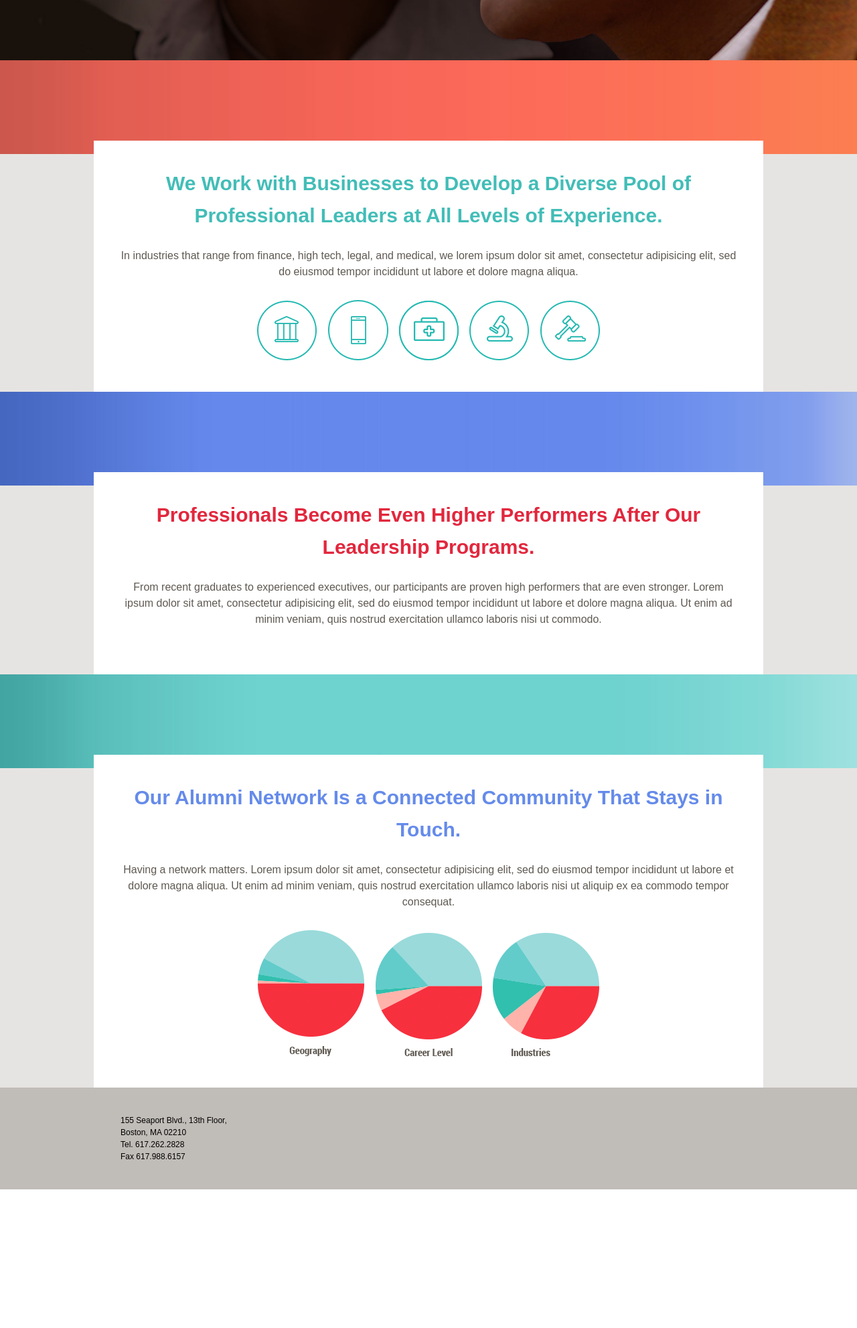
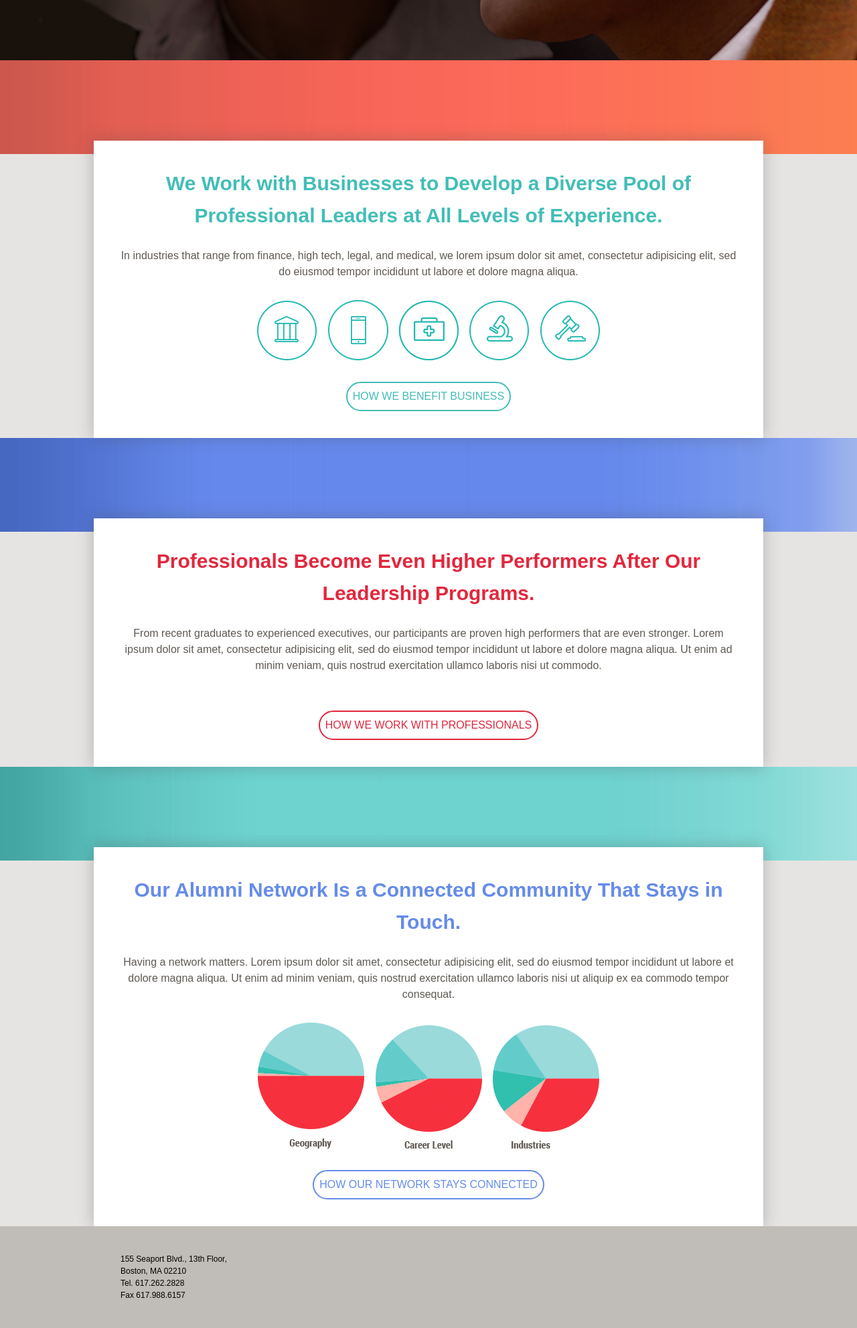
Before and after one commit to Inkriti-Digital/ThePartnership, a PHP site: page / in a window 1280 px wide. Shown: the part 518-2501 px from the top of the page at 67% size. Before the commit the page ends 2294 px from the top, so only its background shows below. Run offline with PHP 8.4, Linux system fonts and the light colour scheme; some libraries are stand-ins or nearby versions.

Commit message:
detail elements added, responsive blocks in place

```diff
--- a/css/styles.css
+++ b/css/styles.css
@@ -1761,6 +1761,7 @@ td {
   padding: 40px;
   text-align: center;
   background-color: white;
+  box-shadow: 0px 0px 22px 1px rgba(74, 74, 74, 0.3);
 }
 .inner-container .biz-block h2 {
   text-align: center;
@@ -1784,17 +1785,44 @@ td {
 
 .biz-ico {
   margin: 10px 6px;
+}
+
+.section-cta {
+  margin-top: 25px;
+  display: inline-block;
+  border-radius: 27px 27px 27px 27px;
+  -moz-border-radius: 27px 27px 27px 27px;
+  -webkit-border-radius: 27px 27px 27px 27px;
+  text-transform: uppercase;
+  padding: 8px;
+}
+
+.biz-cta {
+  color: #42bdb7;
+  border: 2px solid #42bdb7;
+}
+
+.personal-cta {
+  color: #e2273d;
+  border: 2px solid #e2273d;
+}
+
+.alumni-cta {
+  color: #658bea;
+  border: 2px solid #658bea;
 }
 
 .footer {
   background-color: #c0bcb7;
   color: black;
   font-size: 12px;
+  z-index: 10;
 }
 .footer .inner-container {
   background-color: transparent;
   margin-top: 0;
   text-align: left;
+  box-shadow: 0px 0px 0px 0px rgba(74, 74, 74, 0);
 }
 
 /*# sourceMappingURL=styles.css.map */
--- a/index.html
+++ b/index.html
@@ -37,12 +37,17 @@
 						<span class="biz-ico"><img src="img/ico-science.png"/></span>
 						<span class="biz-ico"><img src="img/ico-legal.png"/></span>
 					</div>
+					<span class="section-cta biz-cta">
+						How we benefit business
+					</span>
+
 				</div>
 			</div>
 			<div class="seperator-blue"></div>
 			<div class="inner-container">
 				<div class="personal-block">
 					<h2>Professionals Become Even Higher Performers After Our Leadership Programs.</h2>
+
 					<p>
 						From recent graduates to experienced executives, our participants are proven high performers that are even stronger. Lorem ipsum dolor sit amet, consectetur adipisicing elit, sed do eiusmod tempor incididunt ut labore et dolore magna aliqua. Ut enim ad minim veniam, quis nostrud exercitation ullamco laboris nisi ut commodo.
 					</p>
@@ -50,6 +55,10 @@
 					<div class="graphic-row">
 
 					</div>
+
+					<span class="section-cta personal-cta">
+						How we work with professionals
+					</span>
 				</div>
 			</div>
 			<div class="seperator-aqua"></div>
@@ -65,6 +74,9 @@
 						<span class="biz-ico"><img src="img/fpo-graph2.png"/></span>
 						<span class="biz-ico"><img src="img/fpo-graph3.png"/></span>
 					</div>
+					<span class="section-cta alumni-cta">
+						How our network stays connected
+					</span>
 				</div>
 			</div>
 			<div class="footer">
```
Also changed, not shown: css/src/layouts/landing.scss (+33 -0 lines), css/styles.min.css, 1 other file.
